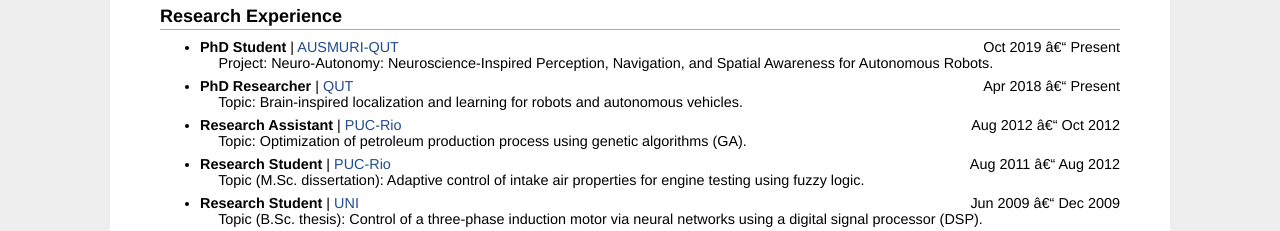
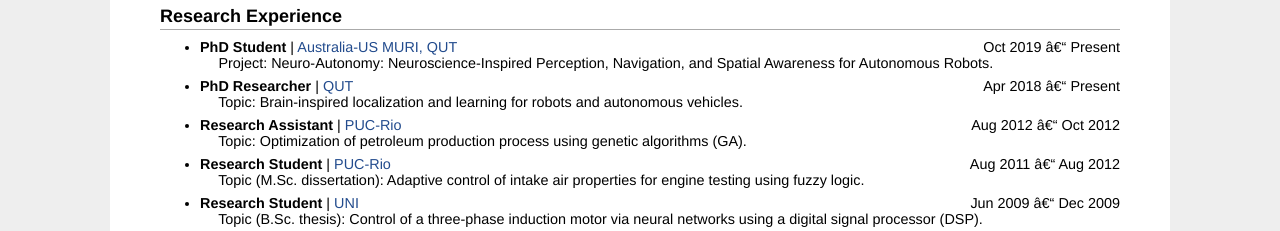
Before and after one commit to mchancan/mchancan.github.io, a Jekyll site: the page built from index.html, in a window 1280 px wide. Shown: the part 1223-1454 px from the top of the page. Built offline with Jekyll 4.4.1, drawn with Linux system fonts in a browser that asks for light colours; comment, search, counter and statistics services are not loaded.

Commit message:
Update index.html

```diff
--- a/index.html
+++ b/index.html
@@ -114,7 +114,7 @@ title: Marvin's Homepage
 
 <h2><font size=4.5>Research Experience</font></h2>
 <ul>
-	<li><b>PhD Student</b> | <a href="https://research.qut.edu.au/qcr/research/ausmuri-neuro-autonomy-neuroscience-inspired-perception-navigation-and-spatial-awareness-for-autonomous-robots/">AUSMURI-QUT</a> <div style="float:right; text-align:right">Oct 2019 – Present</div><br>
+	<li><b>PhD Student</b> | <a href="https://research.qut.edu.au/qcr/research/ausmuri-neuro-autonomy-neuroscience-inspired-perception-navigation-and-spatial-awareness-for-autonomous-robots/">Australia-US MURI, QUT</a> <div style="float:right; text-align:right">Oct 2019 – Present</div><br>
 		&emsp; Project: Neuro-Autonomy: Neuroscience-Inspired Perception, Navigation, and Spatial Awareness for Autonomous Robots.</li>
 	<li><b>PhD Researcher</b> | <a href="https://www.qut.edu.au/science-engineering/schools/electrical-engineering-robotics">QUT</a> <div style="float:right; text-align:right">Apr 2018 – Present</div><br>
 		&emsp; Topic: Brain-inspired localization and learning for robots and autonomous vehicles.</li>
```
